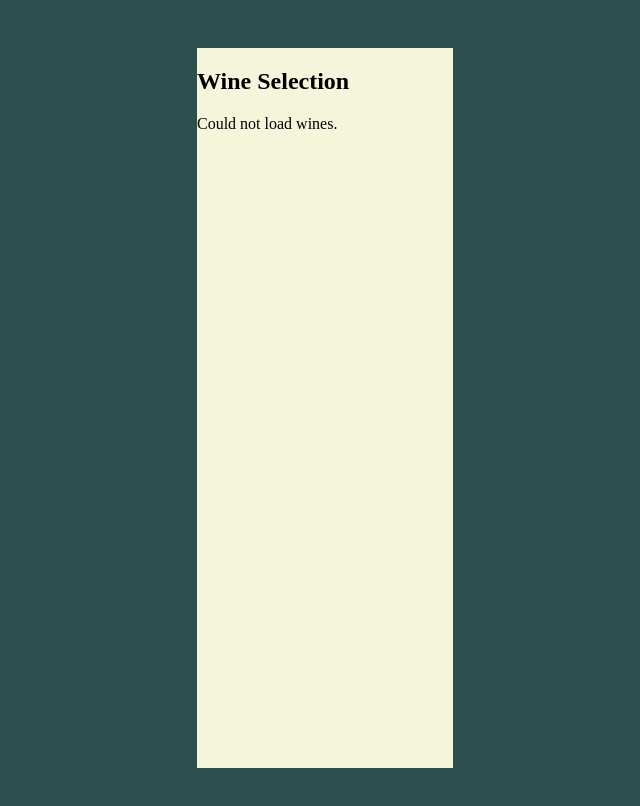
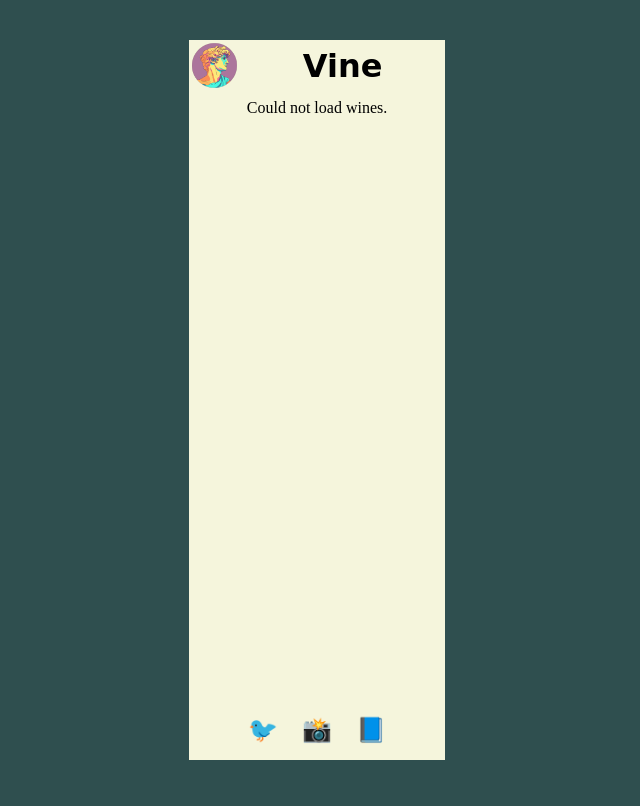
Before and after one commit to MrSteveW/week05assignment, a website built with Vite: page client/index.html in a window 1280 px wide. Shown: the whole page, without its empty margins (323-963 px from the left). Built offline with nearby package versions, Linux system fonts and the light colour scheme; no server answers.

Commit message:
html css

```diff
--- a/client/index.html
+++ b/client/index.html
@@ -7,15 +7,29 @@
     <link rel="stylesheet" href="./src/winedetails.css" />
 
     <meta name="viewport" content="width=device-width, initial-scale=1.0" />
-    <title>client</title>
+
+
+    <title>Vine</title>
   </head>
 
-  <body>
-    <!-- <div id="app"></div> -->
+   <body>
     <div id="phone-container">
-      <h2>Wine Selection</h2>
+
+
+      <div id="header">
+        <img src="./img/dionysus.png" alt="Dionysus Logo" class="logo" />
+        <h1 class="title">Vine</h1>
+      </div>
+
+
       <div id="wine-container">Loading wines...</div>
+
+
+      <div id="footer">
+        <a href="https://twitter.com" target="_blank">🐦</a>
+        <a href="https://instagram.com" target="_blank">📸</a>
+        <a href="https://facebook.com" target="_blank">📘</a>
+      </div>
     </div>
     <script type="module" src="/src/main.js"></script>
-  </body>
 </html>
--- a/client/src/style.css
+++ b/client/src/style.css
@@ -1,5 +1,8 @@
 * {
   overflow: hidden;
+  margin: 0;
+  padding: 0;
+  box-sizing: border-box;
 }
 
 body {
@@ -9,16 +12,45 @@ body {
   justify-content: center;
   align-items: center;
   background-color: darkslategrey;
+  font-family: "Times New Roman", serif;
 }
 
 #phone-container {
-  background-color: beige;
+  background-color: rgb(231, 211, 103);
   height: 100%;
   width: 100%;
+  background-blend-mode: multiply;
+  display: flex;
+  flex-direction: column;
+  justify-content: space-between;
+}
+
+#header {
+  display: flex;
+  align-items: center;
+}
+
+.logo {
+  width: 20%;
+  border-radius: 50%;
+}
+
+.title {
+  font-family: cursive;
+  font-size: 32px;
+  color: black;
+  flex-grow: 1;
+  text-align: center;
 }
 
 #wine-container {
   height: 70%;
+  display: flex;
+  flex-wrap: wrap;
+  justify-content: center;
+  gap: 16px;
+  flex-grow: 1;
+  margin-top: 8px;
 }
 
 .wine-card {
@@ -36,11 +68,29 @@ body {
   display: inline-block;
   margin-bottom: 1rem;
   padding: 0.5rem 1rem;
-  background: #007bff;
+  background: #800000;
   color: white;
   border-radius: 6px;
   cursor: pointer;
   text-decoration: none;
+  font-weight: bold;
+}
+
+.back-btn:hover {
+  background: #9d6363;
+}
+
+#footer {
+  display: flex;
+  justify-content: center;
+  gap: 24px;
+  padding: 16px;
+}
+
+#footer a {
+  font-size: 1.5rem;
+  text-decoration: none;
+  color: black;
 }
 
 @media only screen and (min-width: 415px) {
```
Also changed, not shown: client/img/dionysus.png (added), client/img/pngtree-painted-stick-figure-grape-wine-red-wine-vector-illustration-image_2273558.jpg (added).
